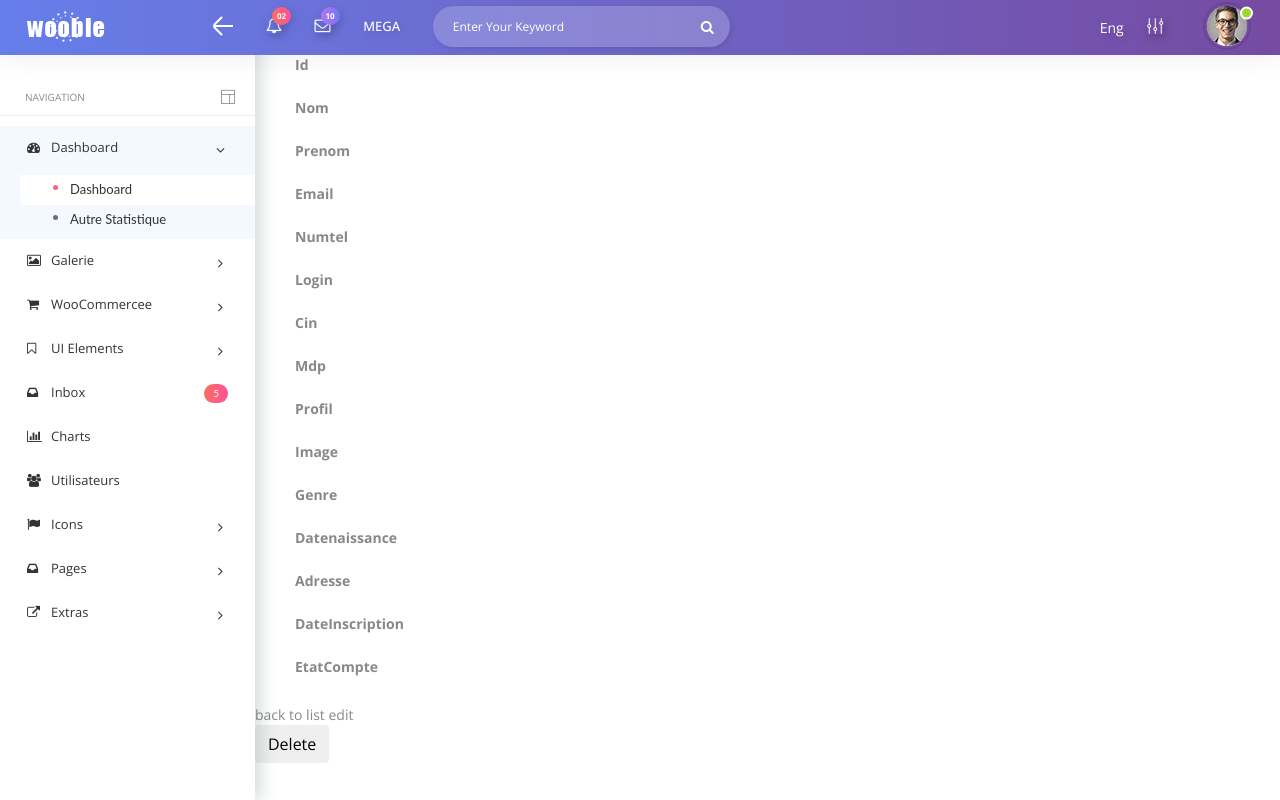
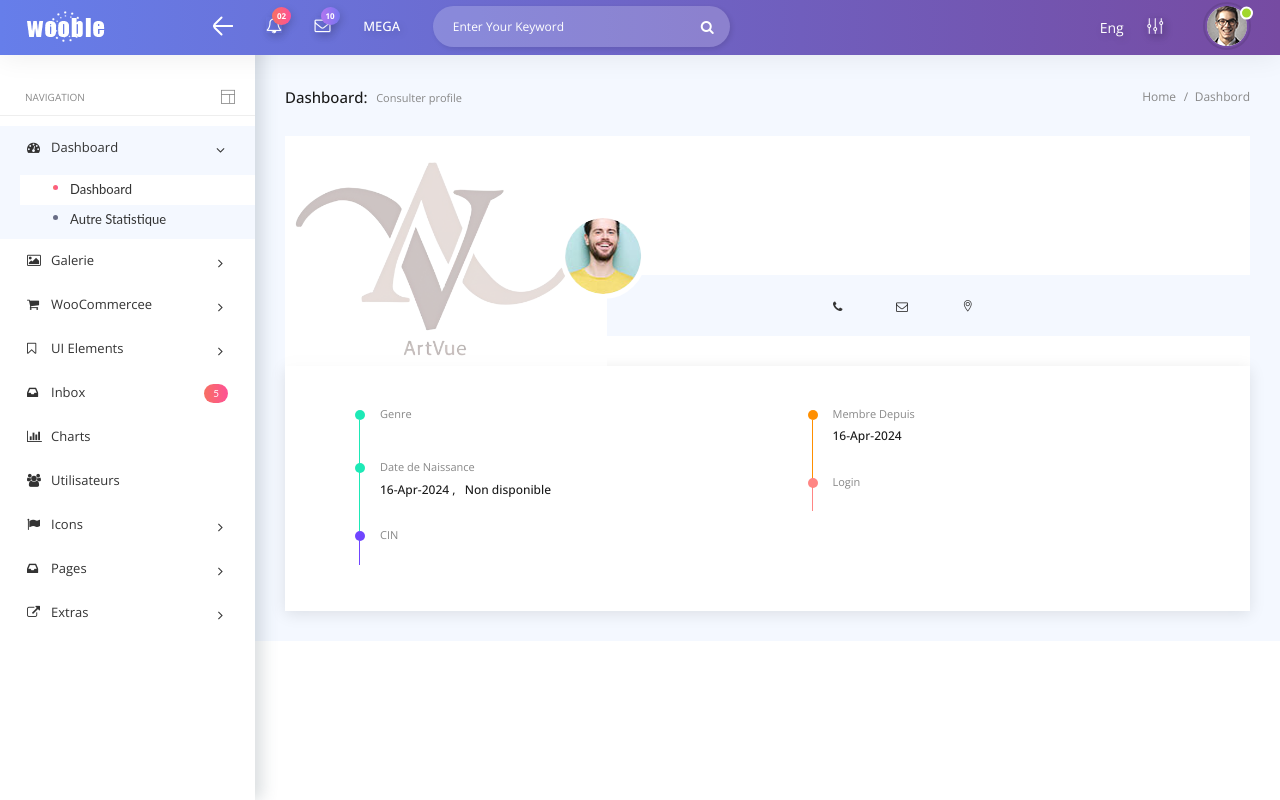
Before and after one commit to welhazitakwa/Art_Vue_Symfony, a Symfony app: template templates/utilisateur/show.html.twig in a window 1280 px wide. Run offline with Twig, Linux system fonts and the light colour scheme; the template is opened without the code that fills it, so the values that code supplies are empty; some libraries are stand-ins or nearby versions.

Commit message:
consulter profil partie administration

```diff
--- a/templates/base.html.twig
+++ b/templates/base.html.twig
@@ -317,6 +317,7 @@
                                                 <ul class="drop-meta">
             <li> <a href="{{path('app_utilisateur_edit',{'id': 63 })}}"  title="">
                  <i class="fa fa-eyedropper"></i>Modifier Profile</a> </li>
+                  <li> <a href="{{path('app_utilisateur_show',{'id': 63 })}}" title=""><i class="fa fa-eye"></i>Consulter Profile</a> </li>
                                                 </ul>
                                                 <span class="drop-bottom"><a  href="{{path('login_user')}}"  title=""><i class="fa fa-sign-out"></i>Déconnecter</a></span>
 
--- a/templates/utilisateur/show.html.twig
+++ b/templates/utilisateur/show.html.twig
@@ -1,9 +1,9 @@
 {% extends 'base.html.twig' %}
 
-{% block title %}Utilisateur{% endblock %}
+{% block title %}Consulter Profile{% endblock %}
 
 {% block body %}
-    <h1>Utilisateur</h1>
+    {# <h1>Utilisateur</h1>
 
     <table class="table">
         <tbody>
@@ -70,9 +70,102 @@
         </tbody>
     </table>
 
-    <a href="{{ path('app_utilisateur_index') }}">back to list</a>
+    <a href="{{ path('listUtilisateur') }}">back to list</a>
 
     <a href="{{ path('app_utilisateur_edit', {'id': utilisateur.id}) }}">edit</a>
 
-    {{ include('utilisateur/_delete_form.html.twig') }}
+    {{ include('utilisateur/_delete_form.html.twig') }} #}
+      <div class="panel-body">
+
+              <div class="content-area">
+                <div class="sub-bar">
+                  <div class="sub-title">
+                    <h4>Dashboard:</h4>
+                    <span>Consulter profile</span>
+                  </div>
+                  <ul class="bread-crumb">
+                    <li><a href="{{path('app_home')}}" title="">Home</a></li>
+                    <li>Dashbord</li>
+                  </ul>
+                </div>
+                <div class="profile">
+                  <div class="row merged">
+                    <div class="col-md-4 col-sm-12 col-xs-12">
+                      <div class="profile-bg"> <img src="{{ asset('TemplateAdmin/images/0.png') }}" alt="">
+                        <div class="admin-meta"> <img  src="{{ asset('TemplateAdmin/images/resources/profile-avatar.jpg') }}" alt="">
+                          <h5 >{{ utilisateur.nom }} {{ utilisateur.prenom }}</h5> </div>
+                      </div>
+                    </div>
+                    <div class="col-md-8 col-sm-12 col-xs-12">
+                      <div class="row">
+
+                        <div class="col-md-6 col-sm-6">
+                          <ul class="profile-socials">
+                            <li></li>
+                            <li></li>
+                            <li></li>
+                          </ul>
+                        </div>
+                        <div class="col-md-12">
+                          <div class="sub-area">
+                            <ul>
+                              <li><a href="#" title=""><i class="fa fa-phone"></i> {{ utilisateur.numTel }} </a></li>
+                              <li><a href="#" title=""><i class="fa fa-envelope-o"></i>{{ utilisateur.email   }} </a></li>
+                              <li><a href="#" title=""><i class="fa ti-location-pin"></i> {{ utilisateur.adresse }} </a></li>
+                            </ul>
+                          </div>
+                        </div>
+                      </div>
+                    </div>
+                    <div class="col-md-12">
+                      <div class="about">
+						  <div class="row">
+							<div class="col-md-6">
+							   <div class="widget-peding">
+                        <ul class="feeds">
+                          <li class="green"> <span class="date">Genre</span>
+                            <h5> {{ utilisateur.genre }} </h5>
+                          </li>
+                          <li class="green"> <span class="date">Date de Naissance</span>
+                            <h5> {{ utilisateur.dateNaissance | date('d-M-Y') }} , &nbsp;
+                            {% if utilisateur.dateNaissance is not null %}
+                                {% set aujourdhui = date('now') %}
+                                {% set age = aujourdhui.diff(utilisateur.dateNaissance).y %}
+                                {{ age }} ans
+                                {% else %} Non disponible {% endif %}</h5>
+                          </li>
+                          <li class="blue"> <span class="date">CIN</span>
+                            <h5>{{ utilisateur.cin }} </h5>
+                          </li>
+
+                        </ul>
+                      </div>
+						</div>
+							<div class="col-md-6">
+							   <div class="widget-peding">
+                        <ul class="feeds">
+
+                          <li class="yellow"> <span class="date"> Membre Depuis </span>
+                            <h5> {{utilisateur.dateInscription | date('d-M-Y') }}  </h5>
+                          </li>
+                          <li class="red"> <span class="date">Login</span>
+                            <h5>{{  utilisateur.login }}</h5>
+                          </li>
+
+                        </ul>
+                      </div>
+						</div>
+							</div>
+
+
+                      </div>
+                    </div>
+                  </div>
+                </div>
+
+
+              </div>
+
+            </div>
+
 {% endblock %}
```
